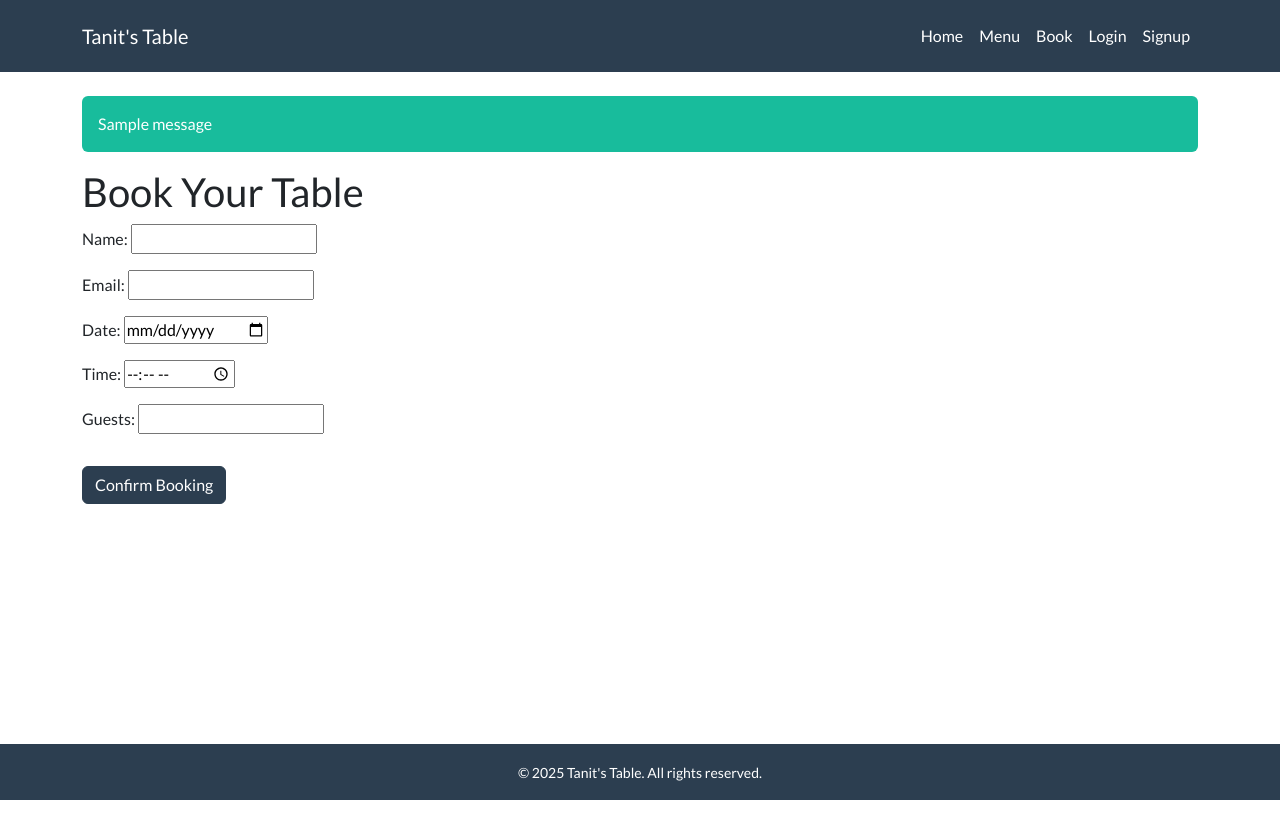
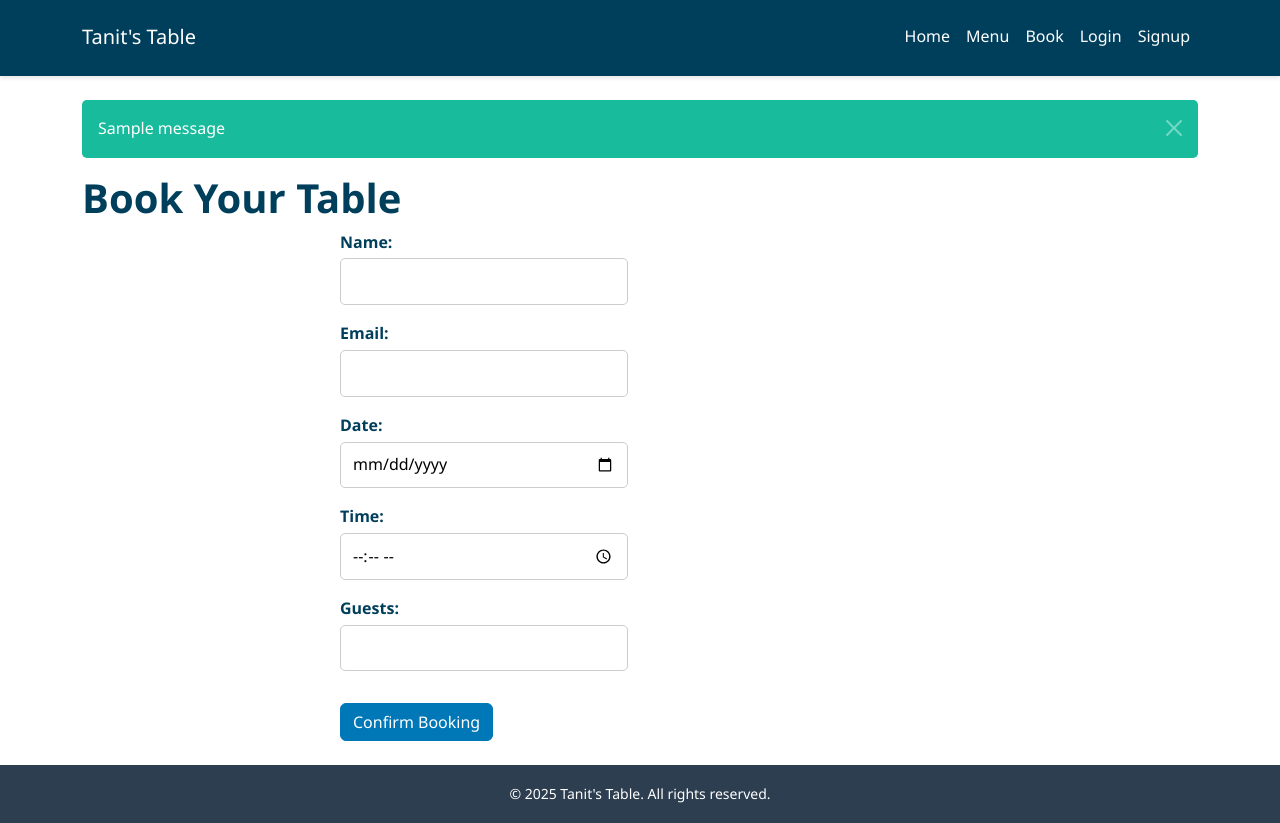
Before and after one commit to NavyBlue06/Tanits-table, a Django app: page /booking/ in a window 1280 px wide. Before the commit the page ends 800 px from the top, so only its background shows below. Run offline with Django 5.2, Linux system fonts and the light colour scheme; tables that the repository leaves empty hold one stand-in row (values such as "Sample post"); one stand-in notice (Sample message) is shown; some libraries are stand-ins or nearby versions.

Commit message:
Add custom styles, update base template, and enhance homepage layout with image

```diff
--- /dev/null
+++ b/static/css/styles.css
@@ -0,0 +1,111 @@
+/* === General Reset & Base Typography === */
+body {
+    background-color: #ffffff;
+    color: #0a1d3d; /* Deep Sidi Bou Saïd blue */
+    font-family: 'Segoe UI', Tahoma, Geneva, Verdana, sans-serif;
+    font-size: 16px;
+    line-height: 1.6;
+    margin: 0;
+    padding: 0;
+}
+
+/* === Links === */
+a {
+    color: #0066cc;
+}
+a:hover {
+    color: #004a99;
+    text-decoration: none;
+}
+
+/* === Navbar === */
+.navbar {
+    border-bottom: 2px solid #003f5c !important;
+    background-color: #003f5c !important;
+    box-shadow: 0 2px 4px rgba(0,0,0,0.1);
+}
+
+/* === Headers === */
+h1, h2, h3 {
+    color: #003f5c !important;
+    font-weight: 600;
+}
+
+/* === Buttons === */
+.btn-primary {
+    background-color: #0077b6 !important;
+    border-color: #0077b6 !important;
+}
+.btn-primary:hover {
+    background-color: #023e8a !important;
+    border-color: #023e8a !important;
+}
+
+/* === Footer === */
+footer {
+    background-color: #003f5c !important;
+    color: #ffffff;
+}
+
+/* === Cards or Box Shadows === */
+.card {
+    border: none;
+    border-radius: 0.5rem;
+    box-shadow: 0 4px 12px rgba(0,0,0,0.1);
+}
+
+/* === Section Spacing Helpers === */
+.mt-space {
+    margin-top: 4rem;
+}
+
+/* === Form Styling === */
+form {
+    max-width: 600px;
+    margin: 0 auto;
+}
+form .mb-3 {
+    margin-bottom: 1.5rem;
+}
+
+input, textarea, select {
+    width: 100%;
+    padding: 0.6rem 0.75rem;
+    border-radius: 5px;
+    border: 1px solid #ccc;
+    font-size: 1rem;
+    box-sizing: border-box;
+}
+
+input:focus, textarea:focus, select:focus {
+    outline: none;
+    border-color: #0066cc;
+    box-shadow: 0 0 5px rgba(0,102,204,0.3);
+}
+
+label {
+    font-weight: bold;
+    margin-bottom: 0.2rem;
+    display: block;
+    color: #003f5c;
+}
+
+.text-danger {
+    color: #dc3545;
+    font-size: 0.875rem;
+}
+
+/* === Messages (Django) === */
+.alert {
+    border-radius: 0.3rem;
+}
+
+/* === Responsive Helpers === */
+@media (max-width: 768px) {
+    h1 {
+        font-size: 2rem;
+    }
+    .navbar-brand {
+        font-size: 1.25rem;
+    }
+}
--- a/tanits_table/settings.py
+++ b/tanits_table/settings.py
@@ -121,7 +121,10 @@
 # Static files (CSS, JavaScript, Images)
 # https://docs.djangoproject.com/en/5.2/howto/static-files/
 
-STATIC_URL = 'static/'
+STATIC_URL = "/static/"
+STATICFILES_DIRS = [
+    BASE_DIR / "static",  # Directory for custom static files
+]
 
 # Default primary key field type
 # https://docs.djangoproject.com/en/5.2/ref/settings/#default-auto-field
--- a/templates/base.html
+++ b/templates/base.html
@@ -7,23 +7,23 @@
     <title>Tanit's Table</title>
     <meta name="viewport" content="width=device-width, initial-scale=1">
 
-    <!-- Bootstrap Flatly Theme from Bootswatch -->
+    <!-- Bootstrap Flatly Theme -->
     <link href="https://cdn.jsdelivr.net/npm/bootswatch@5.3.0/dist/flatly/bootstrap.min.css" rel="stylesheet">
 
     <!-- Custom CSS -->
-    <link rel="stylesheet" href="{% static 'css/style.css' %}">
+    <link rel="stylesheet" href="{% static 'css/styles.css' %}">
 </head>
 <body class="d-flex flex-column min-vh-100">
 
-    <!--  Navah bar -->
+    <!-- Navbar -->
     <nav class="navbar navbar-expand-lg navbar-dark bg-primary">
         <div class="container">
             <a class="navbar-brand" href="{% url 'home' %}">Tanit's Table</a>
             <button class="navbar-toggler" type="button" data-bs-toggle="collapse" data-bs-target="#navbarNav">
                 <span class="navbar-toggler-icon"></span>
             </button>
-        <div class="collapse navbar-collapse" id="navbarNav">
-          <ul class="navbar-nav ms-auto">
+            <div class="collapse navbar-collapse justify-content-end" id="navbarNav">
+                <ul class="navbar-nav">
                     <li class="nav-item"><a class="nav-link" href="{% url 'home' %}">Home</a></li>
                     <li class="nav-item"><a class="nav-link" href="{% url 'menu' %}">Menu</a></li>
                     <li class="nav-item"><a class="nav-link" href="{% url 'booking' %}">Book</a></li>
@@ -39,25 +39,33 @@
         </div>
     </nav>
 
-    <!--  Content Block -->
-    <main class="container my-4 flex-grow-1">
+    <!-- Main Content -->
+    <main class="container flex-grow-1 py-4">
         {% if messages %}
+            <div class="row">
+                <div class="col">
                     {% for message in messages %}
-          <div class="alert alert-{{ message.tags }}">{{ message }}</div>
+                        <div class="alert alert-{{ message.tags }} alert-dismissible fade show" role="alert">
+                            {{ message }}
+                            <button type="button" class="btn-close" data-bs-dismiss="alert" aria-label="Close"></button>
+                        </div>
                     {% endfor %}
+                </div>
+            </div>
         {% endif %}
 
         {% block content %}
-      <!-- Child templates will inject content here -->
         {% endblock %}
     </main>
 
-    <!--  Footer -->
+    <!-- Footer -->
     <footer class="bg-primary text-white text-center py-3 mt-auto">
+        <div class="container">
             <small>&copy; 2025 Tanit's Table. All rights reserved.</small>
+        </div>
     </footer>
 
-    <!-- Bootstrap JS (for navbar toggler if needed) -->
+    <!-- Bootstrap JS -->
     <script src="https://cdn.jsdelivr.net/npm/bootstrap@5.3.0/dist/js/bootstrap.bundle.min.js"></script>
 </body>
 </html>
```
Also changed, not shown: home/templates/home/index.html (+14 -0 lines), static/images/Carthage-bouKornine.webp (added). Lines whose indentation alone changed are shown as unchanged.
